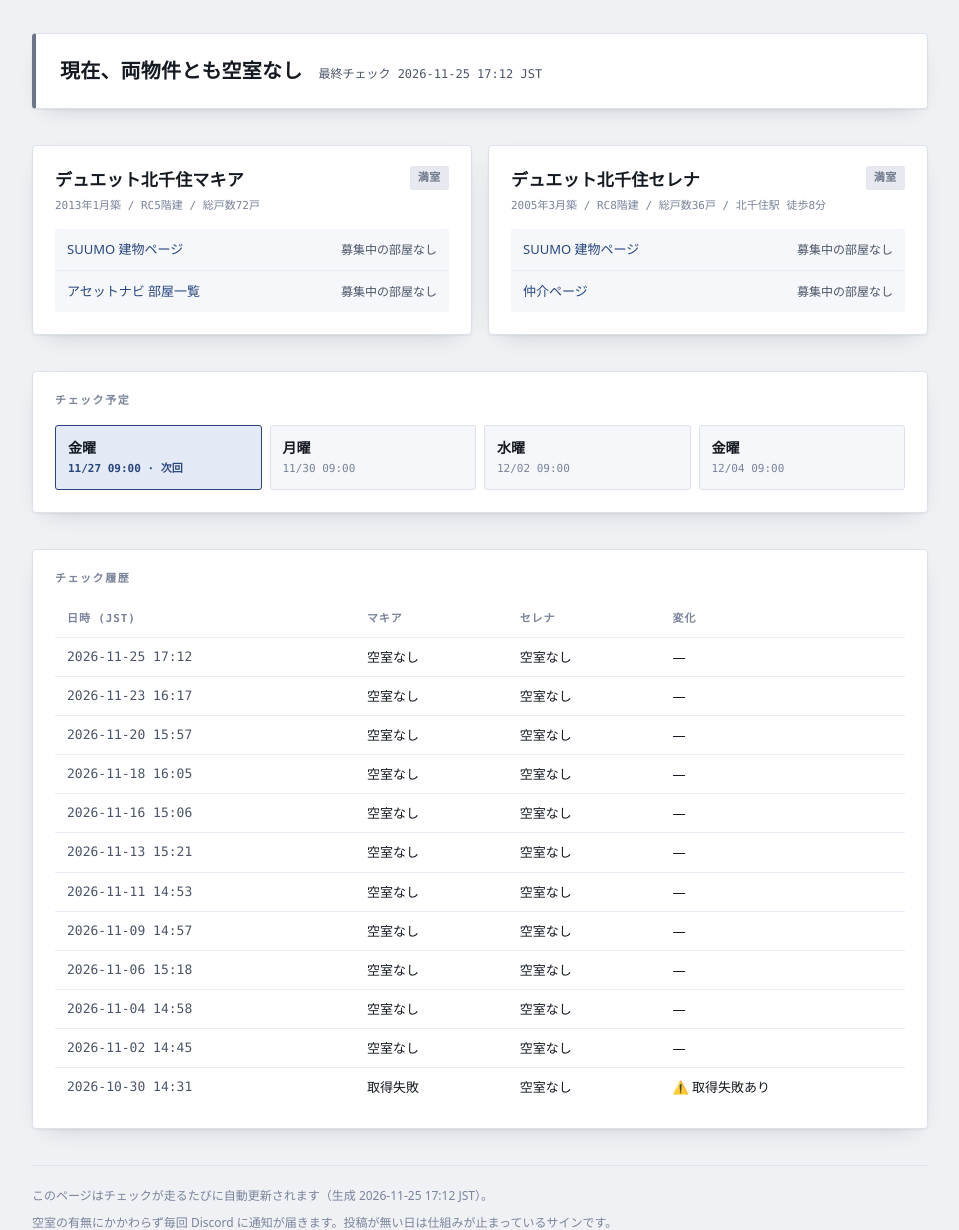
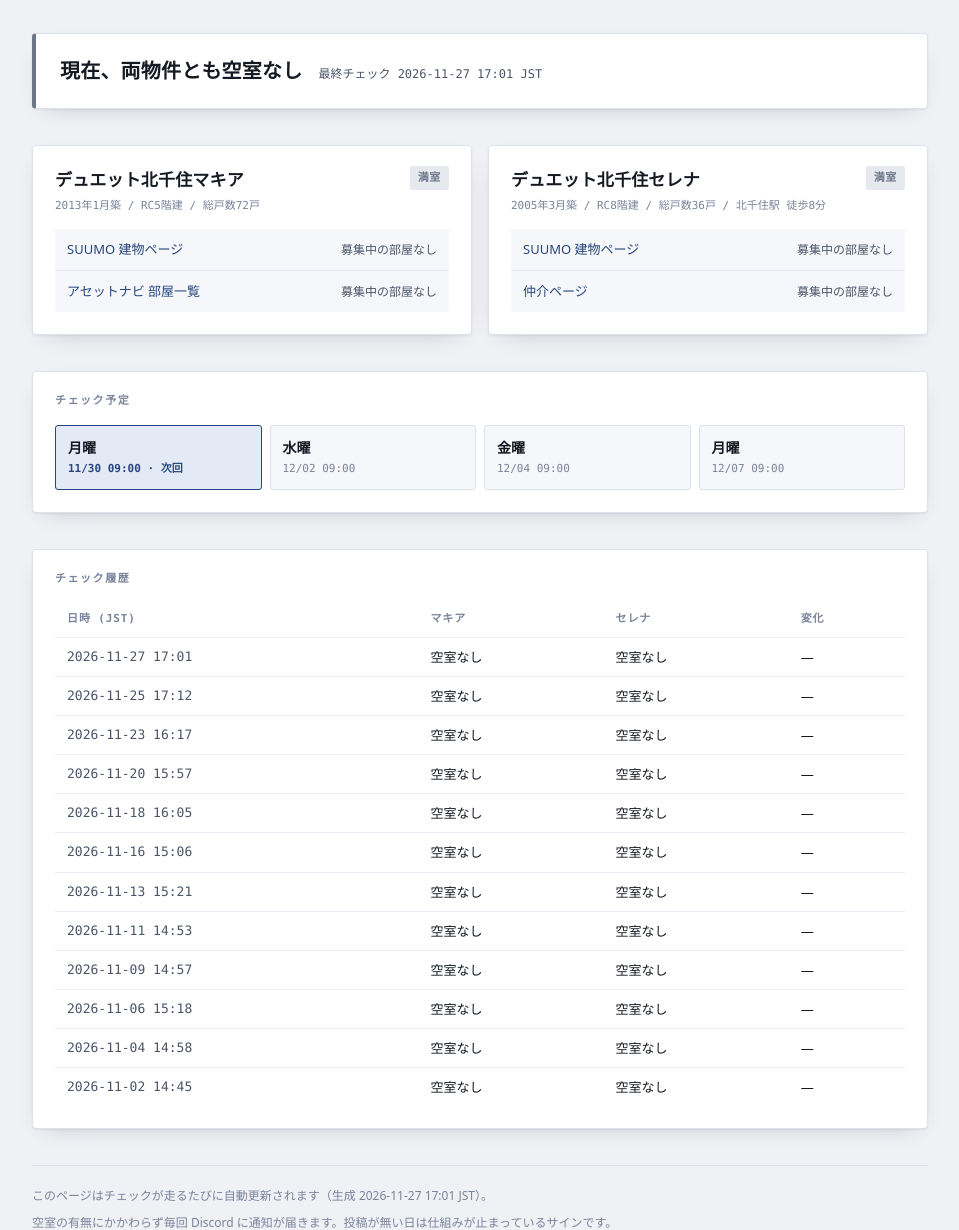
Before and after one commit to yasuuu-af/bukkenCheek, a plain HTML site: page docs/index.html in a window 1280 px wide. Shown: the part 153-1383 px from the top of the page, without its empty margins (160-1119 px from the left). Drawn offline with Linux system fonts and the light colour scheme.

Commit message:
chore: 空室チェック 2026-11-27

```diff
--- a/docs/index.html
+++ b/docs/index.html
@@ -90,7 +90,7 @@ footer p{margin:0 0 .375rem}
 
   <section class="verdict" data-state="full">
     <p class="verdict-line">現在、両物件とも空室なし</p>
-    <p class="verdict-meta">最終チェック 2026-11-25 17:12 JST</p>
+    <p class="verdict-meta">最終チェック 2026-11-27 17:01 JST</p>
   </section>
 
   <section class="grid">
@@ -122,7 +122,7 @@ footer p{margin:0 0 .375rem}
 
   <section class="panel">
     <h2>チェック予定</h2>
-    <div class="rail"><div class='slot' data-next='true'><div class='slot-day'>金曜</div><div class='slot-when'>11/27 09:00 · 次回</div></div><div class='slot' data-next='false'><div class='slot-day'>月曜</div><div class='slot-when'>11/30 09:00</div></div><div class='slot' data-next='false'><div class='slot-day'>水曜</div><div class='slot-when'>12/02 09:00</div></div><div class='slot' data-next='false'><div class='slot-day'>金曜</div><div class='slot-when'>12/04 09:00</div></div></div>
+    <div class="rail"><div class='slot' data-next='true'><div class='slot-day'>月曜</div><div class='slot-when'>11/30 09:00 · 次回</div></div><div class='slot' data-next='false'><div class='slot-day'>水曜</div><div class='slot-when'>12/02 09:00</div></div><div class='slot' data-next='false'><div class='slot-day'>金曜</div><div class='slot-when'>12/04 09:00</div></div><div class='slot' data-next='false'><div class='slot-day'>月曜</div><div class='slot-when'>12/07 09:00</div></div></div>
   </section>
 
   <section class="panel">
@@ -130,13 +130,13 @@ footer p{margin:0 0 .375rem}
     <div class="scroll">
       <table>
         <thead><tr><th>日時 (JST)</th><th>マキア</th><th>セレナ</th><th>変化</th></tr></thead>
-        <tbody><tr><td>2026-11-25 17:12</td><td>空室なし</td><td>空室なし</td><td>—</td></tr><tr><td>2026-11-23 16:17</td><td>空室なし</td><td>空室なし</td><td>—</td></tr><tr><td>2026-11-20 15:57</td><td>空室なし</td><td>空室なし</td><td>—</td></tr><tr><td>2026-11-18 16:05</td><td>空室なし</td><td>空室なし</td><td>—</td></tr><tr><td>2026-11-16 15:06</td><td>空室なし</td><td>空室なし</td><td>—</td></tr><tr><td>2026-11-13 15:21</td><td>空室なし</td><td>空室なし</td><td>—</td></tr><tr><td>2026-11-11 14:53</td><td>空室なし</td><td>空室なし</td><td>—</td></tr><tr><td>2026-11-09 14:57</td><td>空室なし</td><td>空室なし</td><td>—</td></tr><tr><td>2026-11-06 15:18</td><td>空室なし</td><td>空室なし</td><td>—</td></tr><tr><td>2026-11-04 14:58</td><td>空室なし</td><td>空室なし</td><td>—</td></tr><tr><td>2026-11-02 14:45</td><td>空室なし</td><td>空室なし</td><td>—</td></tr><tr><td>2026-10-30 14:31</td><td>取得失敗</td><td>空室なし</td><td>⚠️ 取得失敗あり</td></tr></tbody>
+        <tbody><tr><td>2026-11-27 17:01</td><td>空室なし</td><td>空室なし</td><td>—</td></tr><tr><td>2026-11-25 17:12</td><td>空室なし</td><td>空室なし</td><td>—</td></tr><tr><td>2026-11-23 16:17</td><td>空室なし</td><td>空室なし</td><td>—</td></tr><tr><td>2026-11-20 15:57</td><td>空室なし</td><td>空室なし</td><td>—</td></tr><tr><td>2026-11-18 16:05</td><td>空室なし</td><td>空室なし</td><td>—</td></tr><tr><td>2026-11-16 15:06</td><td>空室なし</td><td>空室なし</td><td>—</td></tr><tr><td>2026-11-13 15:21</td><td>空室なし</td><td>空室なし</td><td>—</td></tr><tr><td>2026-11-11 14:53</td><td>空室なし</td><td>空室なし</td><td>—</td></tr><tr><td>2026-11-09 14:57</td><td>空室なし</td><td>空室なし</td><td>—</td></tr><tr><td>2026-11-06 15:18</td><td>空室なし</td><td>空室なし</td><td>—</td></tr><tr><td>2026-11-04 14:58</td><td>空室なし</td><td>空室なし</td><td>—</td></tr><tr><td>2026-11-02 14:45</td><td>空室なし</td><td>空室なし</td><td>—</td></tr></tbody>
       </table>
     </div>
   </section>
 
   <footer>
-    <p>このページはチェックが走るたびに自動更新されます（生成 2026-11-25 17:12 JST）。</p>
+    <p>このページはチェックが走るたびに自動更新されます（生成 2026-11-27 17:01 JST）。</p>
     <p>空室の有無にかかわらず毎回 Discord に通知が届きます。投稿が無い日は仕組みが止まっているサインです。</p>
     <p><a href="https://github.com/yasuuu-af/bukkenCheek">ソースと履歴（GitHub）</a></p>
   </footer>
--- a/state.json
+++ b/state.json
@@ -1,5 +1,5 @@
 {
-  "last_checked": "2026-11-25T17:12:16.934035+09:00",
+  "last_checked": "2026-11-27T17:01:37.198318+09:00",
   "last_change_detected": "2026-10-16T13:17:16.518366+09:00",
   "buildings": {
     "makia": {
```
Also changed, not shown: 1 other file.
